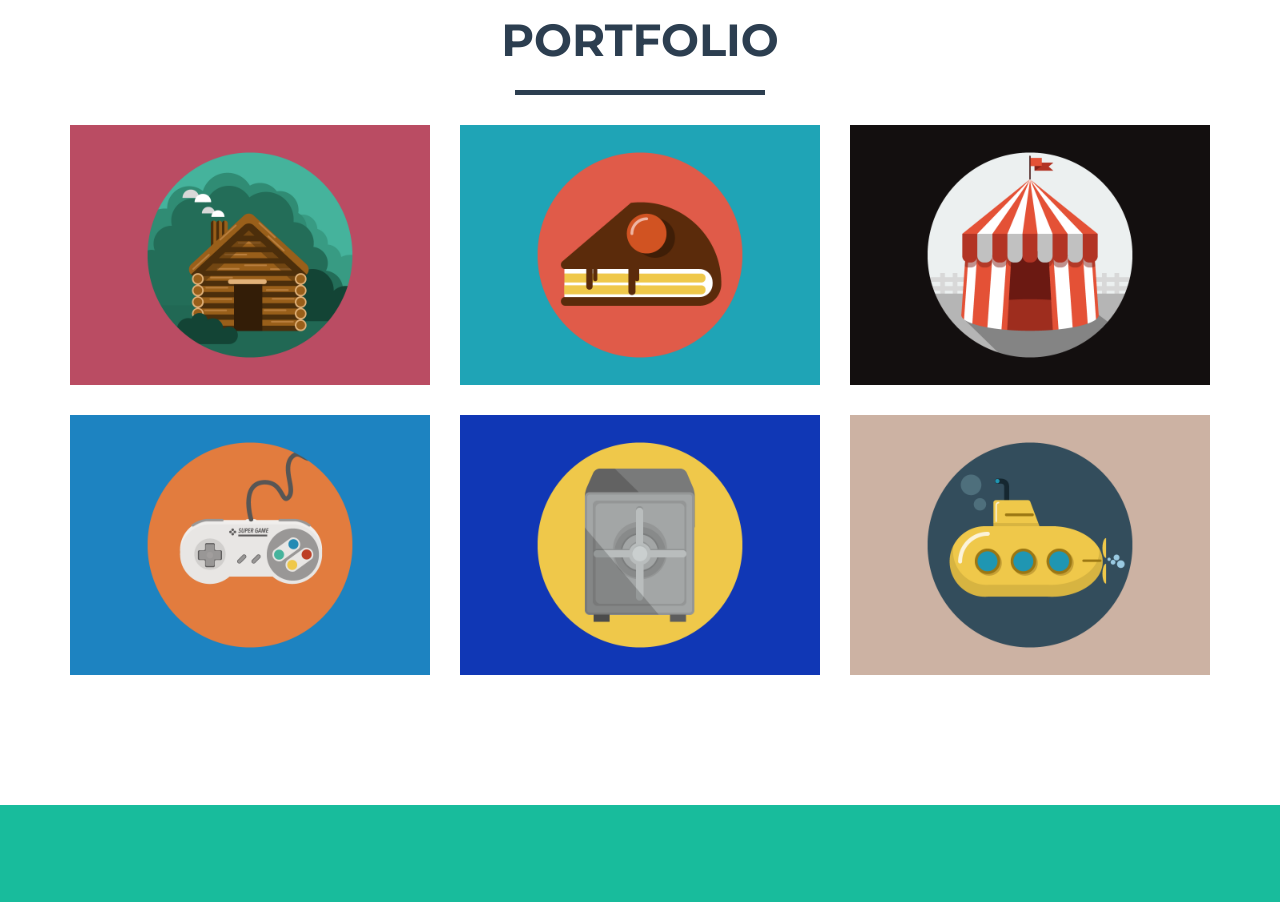
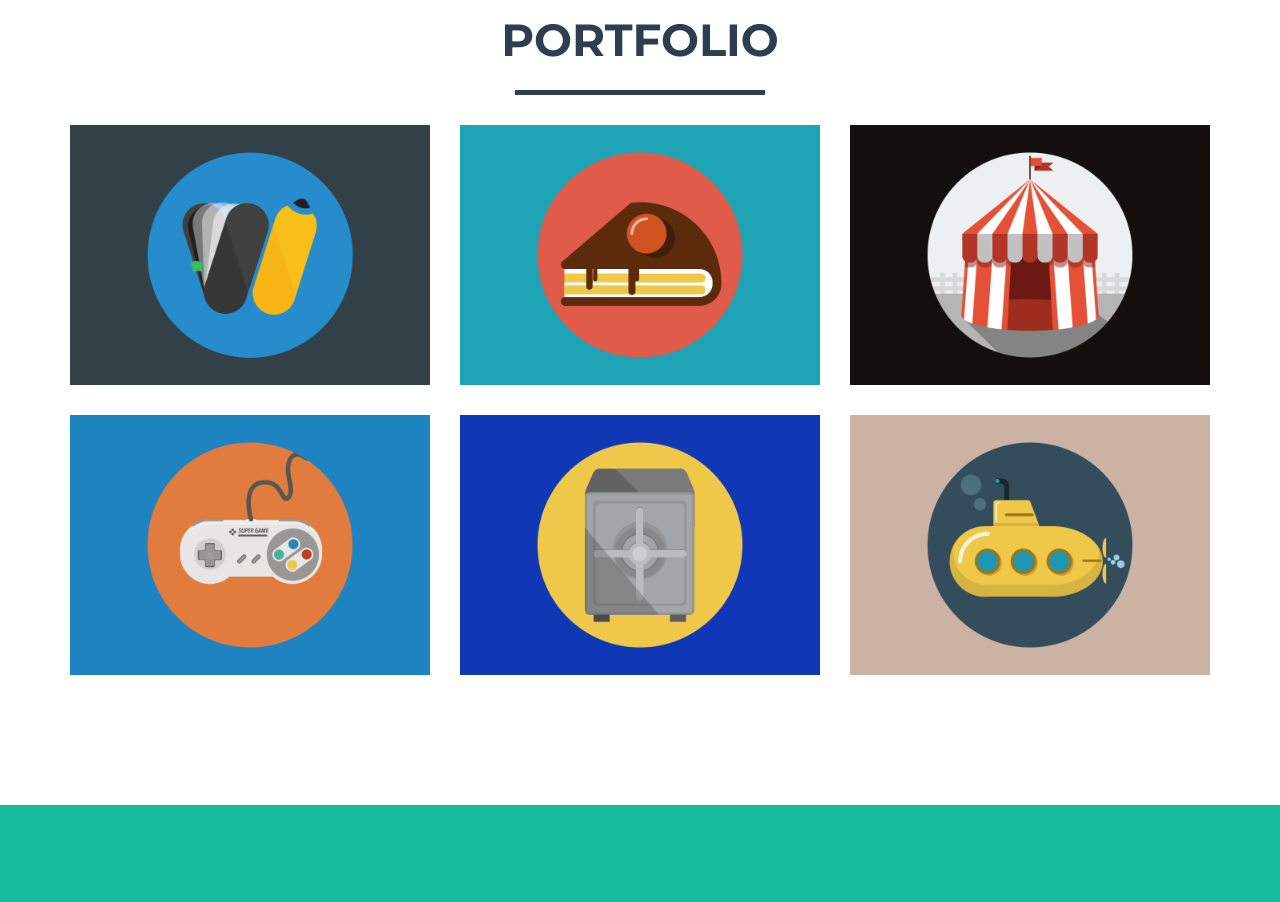
Before and after one commit to mikebobadilla/porfolio, a website: page public/index.html in a window 1280 px wide. Shown: the part 860-1762 px from the top of the page. Drawn offline with nearby package versions, Linux system fonts and the light colour scheme.

```diff
--- a/public/index.html
+++ b/public/index.html
@@ -102,7 +102,7 @@
                                 <i class="fa fa-search-plus fa-3x"></i>
                             </div>
                         </div>
-                        <img src="img/portfolio/cabin.png" class="img-responsive" alt="">
+                        <img src="img/portfolio/wildlife.png" class="img-responsive" alt="">
                     </a>
                 </div>
                 <div class="col-sm-4 portfolio-item">
@@ -305,7 +305,7 @@
                         <div class="modal-body">
                             <h2>Project Title</h2>
                             <hr class="star-primary">
-                            <img src="img/portfolio/cabin.png" class="img-responsive img-centered" alt="">
+                            <img src="img/portfolio/wildlife.png" class="img-responsive img-centered" alt="">
                             <p>Use this area of the page to describe your project. The icon above is part of a free icon set by <a href="https://sellfy.com/p/8Q9P/jV3VZ/">Flat Icons</a>. On their website, you can download their free set with 16 icons, or you can purchase the entire set with 146 icons for only $12!</p>
                             <ul class="list-inline item-details">
                                 <li>Client:
```
Also changed, not shown: public/img/portfolio/wildlife.png (added).
